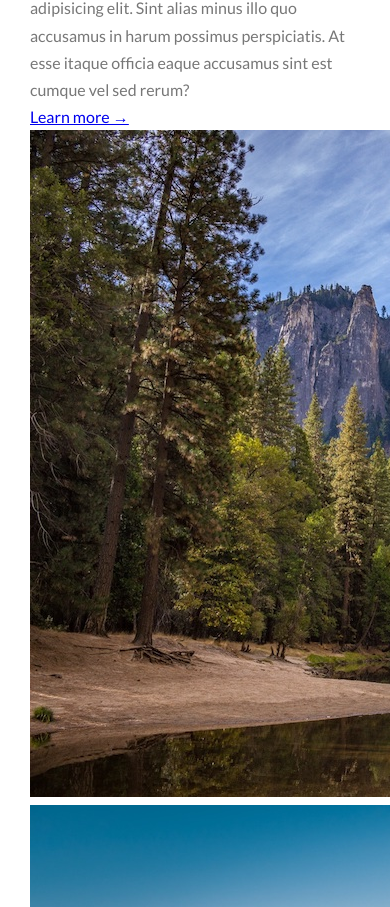
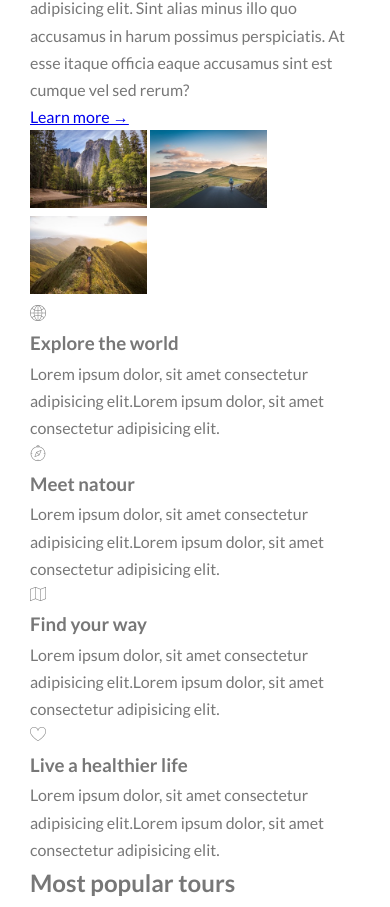
Before and after one commit to maitandat1507/advanced_css, a website: page index.html in a window 390 px wide. Shown: the part 1336-2243 px from the top of the page. Drawn offline with Linux system fonts and the light colour scheme.

Commit message:
Responsive image using HTML - Art

```diff
--- a/index.html
+++ b/index.html
@@ -73,9 +73,30 @@
                     </div>
                     <div class="col-1-of-2">
                         <div class="composition">
+
+                            <img srcset="img/nat-1.jpg 300w, img/nat-1-large.jpg 1000w"
+                                sizes="(max-witdh: 900px) 20vw, (max-width: 600px) 30vw, 300px"
+                                alt="Photo 1"
+                                class="composition__photo composition__photo--p1"
+                                src="img/nat-1-large.jpg">
+
+                            <img srcset="img/nat-2.jpg 300w, img/nat-2-large.jpg 1000w"
+                                sizes="(max-witdh: 900px) 20vw, (max-width: 600px) 30vw, 300px"
+                                alt="Photo 2"
+                                class="composition__photo composition__photo--p2"
+                                src="img/nat-2-large.jpg">
+
+                            <img srcset="img/nat-3.jpg 300w, img/nat-3-large.jpg 1000w"
+                                sizes="(max-witdh: 900px) 20vw, (max-width: 600px) 30vw, 300px"
+                                alt="Photo 3"
+                                class="composition__photo composition__photo--p3"
+                                src="img/nat-3-large.jpg">
+
+                            <!--
                             <img src="img/nat-1-large.jpg" alt="" class="composition__photo composition__photo--p1">
                             <img src="img/nat-2-large.jpg" alt="" class="composition__photo composition__photo--p2">
                             <img src="img/nat-3-large.jpg" alt="" class="composition__photo composition__photo--p3">
+                            -->
                         </div>
                     </div>
                 </div>
@@ -323,7 +344,8 @@
                 <picture class="footer__logo">
                     <source srcset="img/logo-green-small-1x.png 1x, img/logo-green-small-2x.png 2x"
                             media="(max-width: 37.5em)">
-                    <img srcset="img/logo-green-1x.png 1x, img/logo-green-2x.png 2x" alt="Full logo" class="footer__logo">
+                    <img srcset="img/logo-green-1x.png 1x, img/logo-green-2x.png 2x" alt="Full logo" class="footer__logo"
+                        src="img/logo-green-2x.png">
                 </picture>
 
             </div>
```
